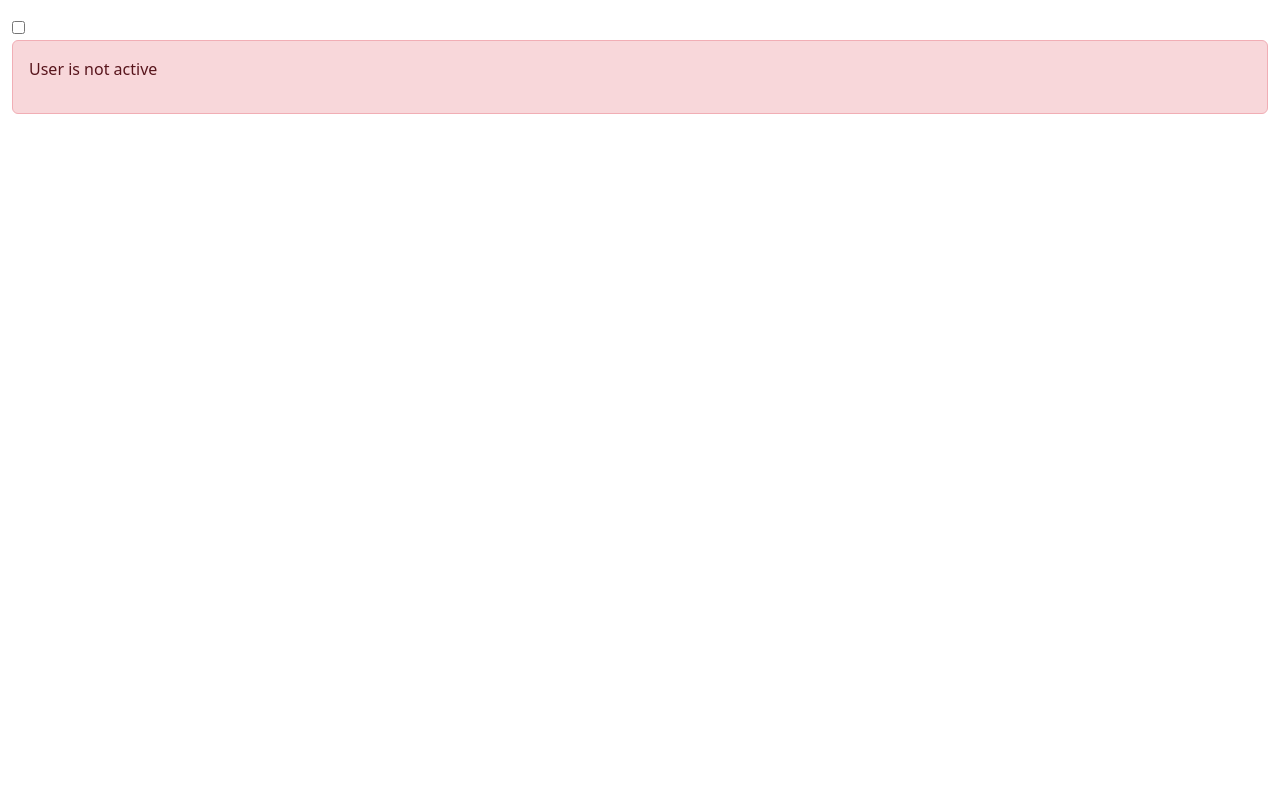
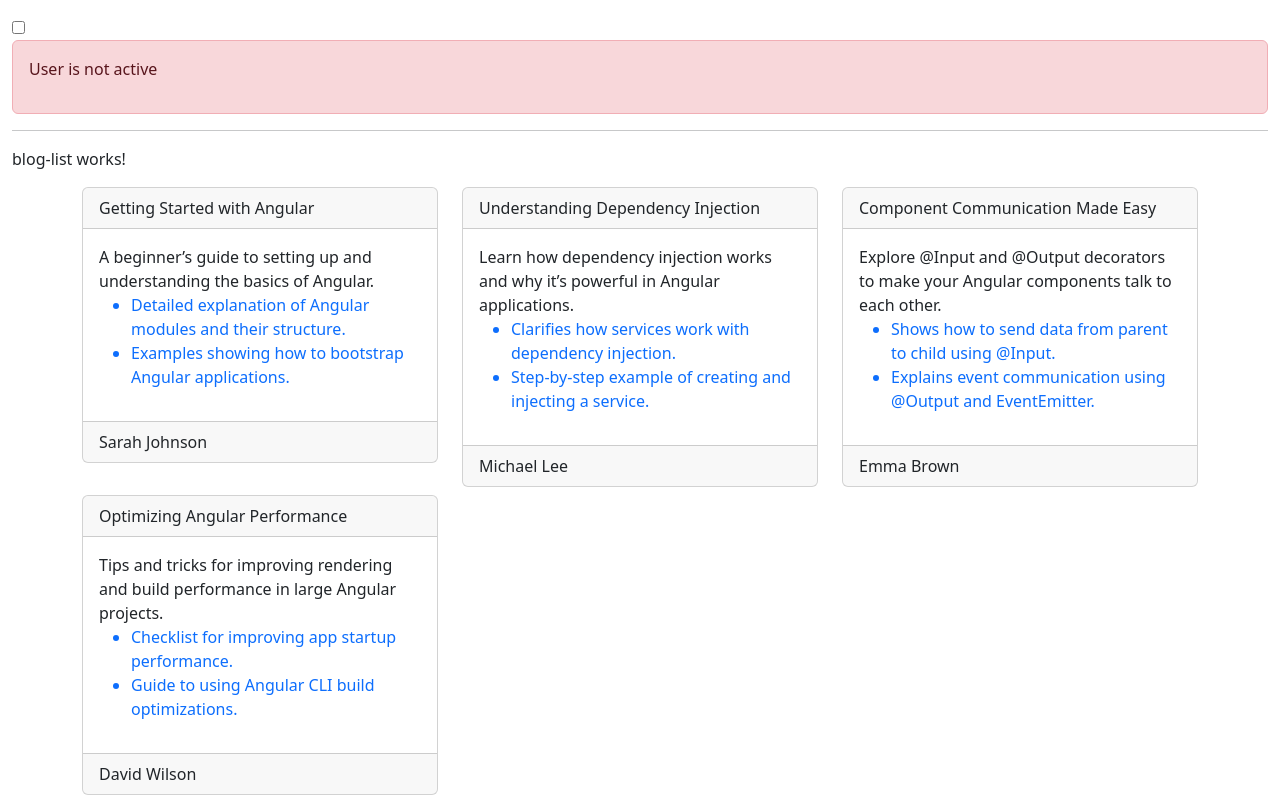
Before and after one commit to MHGalaxy/LearnAngular, an Angular app: page / in a window 1280 px wide. Shown: the part 2502-3305 px from the top of the page. Before the commit the page ends 2632 px from the top, so only its background shows below. Built offline with nearby package versions, Linux system fonts and the light colour scheme.

Commit message:
add blog part for learning @Input decorator

```diff
--- /dev/null
+++ b/src/app/Components/blog-details/blog-details.component.html
@@ -0,0 +1,6 @@
+
+  <ul *ngIf="blogDetails">
+    <li class="text-primary" *ngFor="let blogDetail of blogDetails">
+      {{ blogDetail.feature }}
+    </li>
+  </ul>
--- /dev/null
+++ b/src/app/Components/blog-details/blog-details.component.ts
@@ -0,0 +1,31 @@
+import {Component, Input, input} from '@angular/core';
+import {BlogDetailDto, BlogDto} from '../../Dtos/blog/blog.dto';
+import {NgForOf, NgIf} from '@angular/common';
+import {getBlogDetailByBlogId} from '../../dbs/blog.db';
+
+@Component({
+  selector: 'app-blog-details',
+  standalone: true,
+  imports: [
+    NgIf,
+    NgForOf
+  ],
+  templateUrl: './blog-details.component.html',
+  styleUrl: './blog-details.component.css'
+})
+export class BlogDetailsComponent {
+
+  @Input("blogId")
+  blogId: number | undefined;
+  blogDetails: BlogDetailDto[] = [];
+
+  // Inputs (@Input()) are set after the component is created.
+  // So blogId does NOT exist when your class first executes property initializers.
+  // ngOnInit() runs after Angular sets input values, so this.blogId is correct.
+  ngOnInit() {
+    if (this.blogId !== undefined) {
+      this.blogDetails = getBlogDetailByBlogId(this.blogId);
+    }
+  }
+
+}
--- /dev/null
+++ b/src/app/Components/blog-list/blog-list.component.html
@@ -0,0 +1,17 @@
+<p>blog-list works!</p>
+
+<div class="container">
+  <div class="row" *ngIf="blogs">
+    <div class="col-md-4 mb-2" *ngFor="let blog of blogs">
+      <div class="card">
+        <div class="card-header">{{blog.title}}</div>
+        <div class="card-body">
+          {{blog.description}}
+          <br/>
+          <app-blog-details [blogId]="blog.id"></app-blog-details>
+        </div>
+        <div class="card-footer">{{blog.author}}</div>
+      </div>
+    </div>
+  </div>
+</div>
--- /dev/null
+++ b/src/app/Components/blog-list/blog-list.component.ts
@@ -0,0 +1,24 @@
+import { Component } from '@angular/core';
+import {BlogDto} from '../../Dtos/blog/blog.dto';
+import {getBlogDetailByBlogId, getBlogs} from '../../dbs/blog.db';
+import {NgForOf, NgIf} from '@angular/common';
+import {BlogDetailsComponent} from '../blog-details/blog-details.component';
+
+@Component({
+  selector: 'app-blog-list',
+  standalone: true,
+  imports: [
+    NgIf,
+    NgForOf,
+    BlogDetailsComponent
+  ],
+  templateUrl: './blog-list.component.html',
+  styleUrl: './blog-list.component.css'
+})
+export class BlogListComponent {
+  blogs: BlogDto[];
+
+  constructor() {
+    this.blogs = getBlogs();
+  }
+}
--- a/src/app/app.component.html
+++ b/src/app/app.component.html
@@ -42,6 +42,8 @@
     </app-ngcontent>
     <hr/>
     <app-ngtemplate></app-ngtemplate>
+    <hr/>
+    <app-blog-list></app-blog-list>
   </div>
 </body>
 </html>
--- a/src/app/app.component.ts
+++ b/src/app/app.component.ts
@@ -10,12 +10,13 @@ import {ContactUsComponent} from './Components/contact-us/contact-us.component';
 import {NgclassComponent} from './Components/ngclass/ngclass.component';
 import {NgcontentComponent} from './Components/ngcontent/ngcontent.component';
 import {NgtemplateComponent} from './Components/ngtemplate/ngtemplate.component';
+import {BlogListComponent} from './Components/blog-list/blog-list.component';
 
 //decorator factory
 @Component({
   selector: 'app-root',
   standalone: true,
-  imports: [RouterOutlet, ProductListComponent, ProductDetailsComponent, CreateProductComponent, TowWayBindingComponent, NgifNgforComponent, NgswitchComponent, ContactUsComponent, NgclassComponent, NgcontentComponent, NgtemplateComponent],
+  imports: [RouterOutlet, ProductListComponent, ProductDetailsComponent, CreateProductComponent, TowWayBindingComponent, NgifNgforComponent, NgswitchComponent, ContactUsComponent, NgclassComponent, NgcontentComponent, NgtemplateComponent, BlogListComponent],
   templateUrl: './app.component.html',
   styleUrl: './app.component.css'
 })
--- /dev/null
+++ b/src/app/dbs/blog.db.ts
@@ -0,0 +1,89 @@
+import {BlogDetailDto, BlogDto} from '../Dtos/blog/blog.dto';
+import {BlogDetailsComponent} from '../Components/blog-details/blog-details.component';
+
+const blogs: BlogDto[] = [
+  {
+    id: 1,
+    title: 'Getting Started with Angular',
+    description: 'A beginner’s guide to setting up and understanding the basics of Angular.',
+    author: 'Sarah Johnson'
+  },
+  {
+    id: 2,
+    title: 'Understanding Dependency Injection',
+    description: 'Learn how dependency injection works and why it’s powerful in Angular applications.',
+    author: 'Michael Lee'
+  },
+  {
+    id: 3,
+    title: 'Component Communication Made Easy',
+    description: 'Explore @Input and @Output decorators to make your Angular components talk to each other.',
+    author: 'Emma Brown'
+  },
+  {
+    id: 4,
+    title: 'Optimizing Angular Performance',
+    description: 'Tips and tricks for improving rendering and build performance in large Angular projects.',
+    author: 'David Wilson'
+  }
+];
+
+export const blogDetails: BlogDetailDto[] = [
+  {
+    id: 1,
+    feature: 'Detailed explanation of Angular modules and their structure.',
+    blogId: 1
+  },
+  {
+    id: 2,
+    feature: 'Examples showing how to bootstrap Angular applications.',
+    blogId: 1
+  },
+  {
+    id: 3,
+    feature: 'Clarifies how services work with dependency injection.',
+    blogId: 2
+  },
+  {
+    id: 4,
+    feature: 'Step-by-step example of creating and injecting a service.',
+    blogId: 2
+  },
+  {
+    id: 5,
+    feature: 'Shows how to send data from parent to child using @Input.',
+    blogId: 3
+  },
+  {
+    id: 6,
+    feature: 'Explains event communication using @Output and EventEmitter.',
+    blogId: 3
+  },
+  {
+    id: 7,
+    feature: 'Checklist for improving app startup performance.',
+    blogId: 4
+  },
+  {
+    id: 8,
+    feature: 'Guide to using Angular CLI build optimizations.',
+    blogId: 4
+  }
+];
+
+
+export function getBlogs(): BlogDto[] {
+  return blogs;
+}
+
+export function getBlogById(id: number): BlogDto | undefined {
+  return blogs.find(blog => blog.id === id);
+}
+
+export function getBlogDetails(): BlogDto[] {
+  return blogs;
+}
+
+export function getBlogDetailByBlogId(id: number): BlogDetailDto[] {
+  return blogDetails.filter(blog => blog.blogId === id);
+}
```
Also changed, not shown: src/app/Dtos/blog/blog.dto.ts (added, +12 -0 lines), src/app/Components/blog-details/blog-details.component.css (added), src/app/Components/blog-list/blog-list.component.css (added), 2 other files (tests, documents, lock files or other folders).
